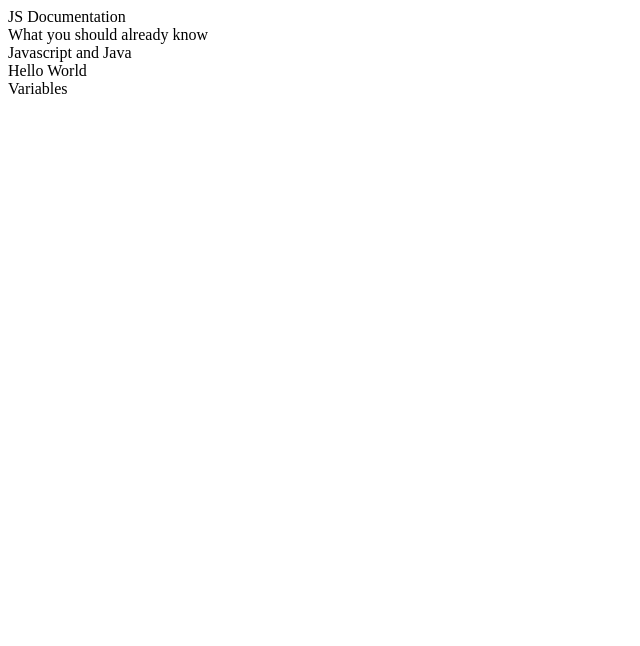
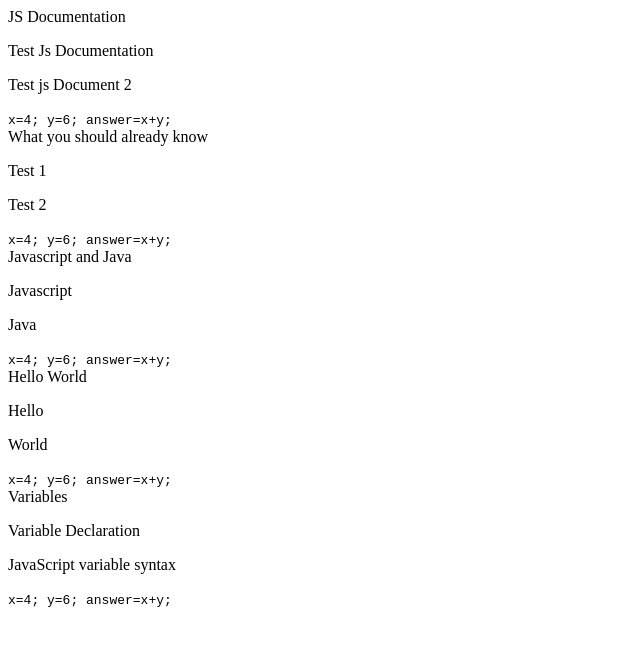
Before and after one commit to mzmnaushad/MVTrials3, a plain HTML site: page index.html in a window 1280 px wide. Shown: the whole page, without its empty margins (0-640 px from the left). Drawn offline with Linux system fonts and the light colour scheme.

Commit message:
add task 5_6

```diff
--- a/index.html
+++ b/index.html
@@ -25,22 +25,53 @@
    <main id="main-doc">
         <section class="main-section" id="JS_Documentation">
           <header>JS Documentation</header>
+          <p>Test Js Documentation</p>
+          <p>Test js Document 2</p>
+          <code>
+            x=4;
+            y=6;
+            answer=x+y;
+          </code>
         </section>
         <section class="main-section" id ="What_you_should_already_know">
           <header>What you should already know</header>
-
+          <p>Test 1</p>
+          <p>Test 2</p>
+          <code>
+            x=4;
+            y=6;
+            answer=x+y;
+          </code>
         </section>
         <section class="main-section" id="Javascript_and_Java">
           <header>Javascript and Java</header>
-
+          <p>Javascript</p>
+          <p>Java</p>
+ <code>
+            x=4;
+            y=6;
+            answer=x+y;
+          </code>
         </section>
         <section class="main-section" id="Hello_World">
           <header>Hello World</header>
-
+          <p>Hello</p>
+          <p>World</p>
+           <code>
+            x=4;
+            y=6;
+            answer=x+y;
+          </code>
         </section>
         <section class="main-section" id="Variables">
           <header>Variables</header>
-
+          <p>Variable Declaration</p>
+          <p>JavaScript variable syntax</p>
+           <code>
+            x=4;
+            y=6;
+            answer=x+y;
+          </code>
         </section>
 
       </main>
```
